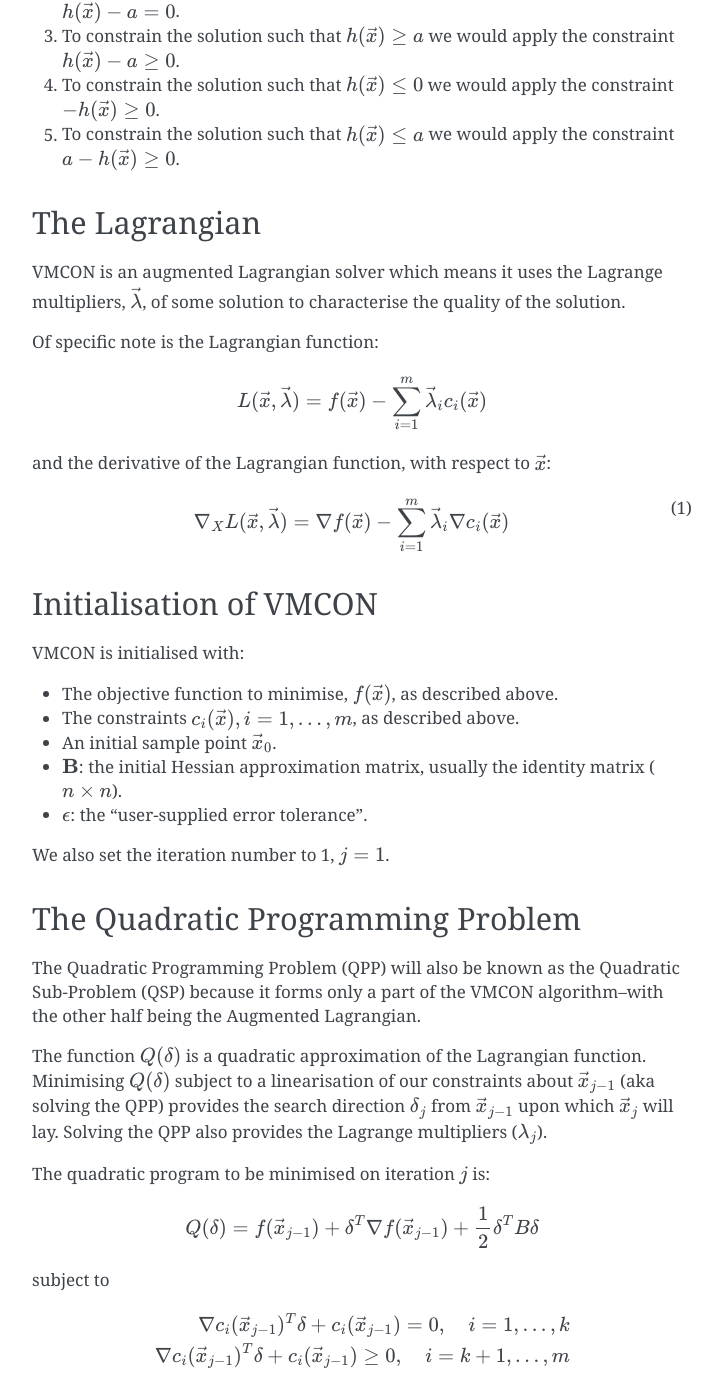
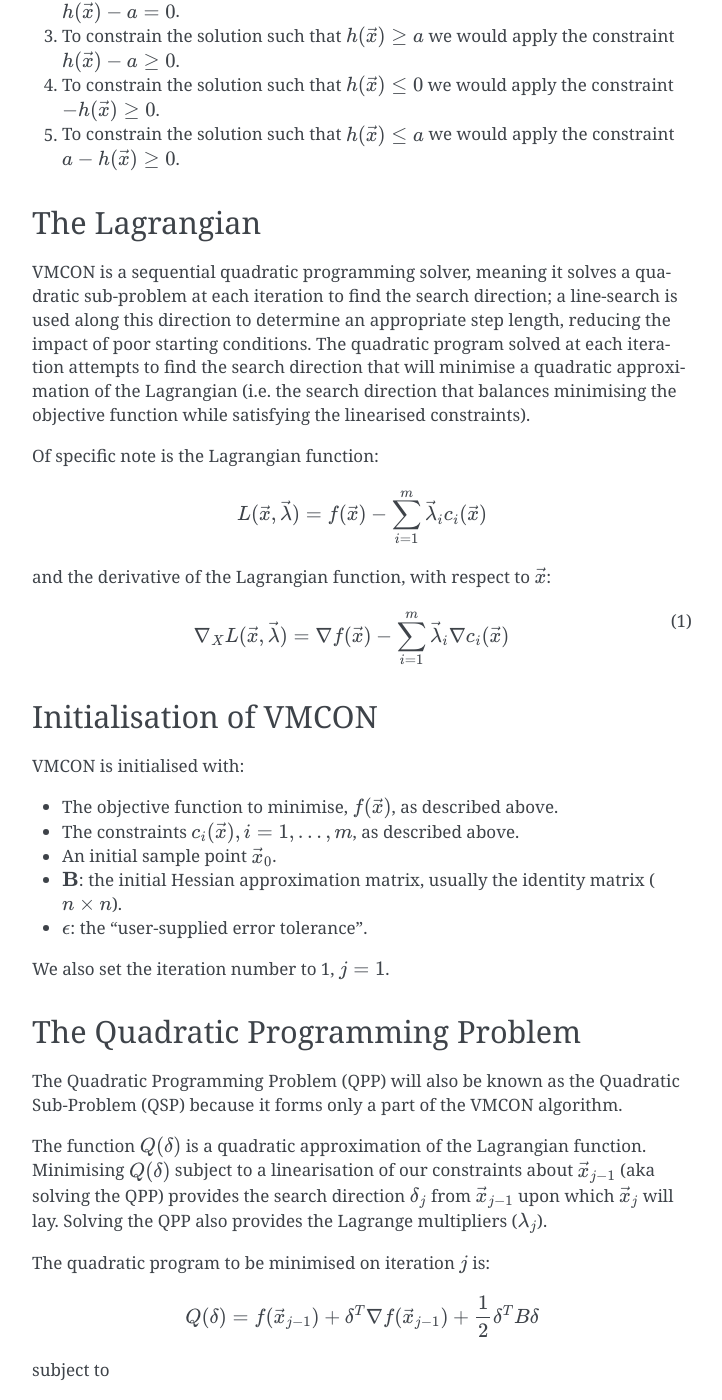
Before and after one commit to ukaea/PyVMCON, a Sphinx documentation site: the page built from docs/source/vmcon.rst, in a window 1280 px wide and 1400 px high, scrolled down 560 px. Shown: the whole window, without its empty margins (388-1110 px from the left). Built offline with Sphinx 7.4.7, drawn with Linux system fonts in a browser that asks for light colours; some of the changed text lies outside the part shown.

Commit message:
Correct documentation (#63)
* Ensure max_iter > 0

* Correct docstring types

* Refresh docs

* Add deprecation of namedtuples to class docstring

```diff
--- a/docs/source/vmcon.rst
+++ b/docs/source/vmcon.rst
@@ -26,8 +26,10 @@ Several facts are worth noting about problem formulation:
 
 The Lagrangian
 --------------
-VMCON is an augmented Lagrangian solver which means it uses the Lagrange multipliers, :math:`\vec{\lambda}`, of some
-solution to characterise the quality of the solution.
+VMCON is a sequential quadratic programming solver, meaning it solves a quadratic sub-problem at each iteration to find the search direction; a
+line-search is used along this direction to determine an appropriate step length, reducing the impact of poor starting conditions. The quadratic
+program solved at each iteration attempts to find the search direction that will minimise a quadratic approximation of the Lagrangian
+(i.e. the search direction that balances minimising the objective function while satisfying the linearised constraints).
 
 Of specific note is the Lagrangian function:
 
@@ -56,7 +58,7 @@ We also set the iteration number to 1, :math:`j=1`.
 The Quadratic Programming Problem
 ---------------------------------
 The Quadratic Programming Problem (QPP) will also be known as the Quadratic Sub-Problem (QSP) because it forms only a part of the
-VMCON algorithm--with the other half being the Augmented Lagrangian.
+VMCON algorithm.
 
 The function :math:`Q(\delta)` is a quadratic approximation of the Lagrangian function.
 Minimising :math:`Q(\delta)` subject to a linearisation of our constraints about :math:`\vec{x}_{j-1}` (aka solving the QPP)
@@ -128,7 +130,7 @@ Once the line search exits, we have found our optimal value and :math:`\alpha_j
 On each iteration of the line search, we revise :math:`\alpha` using a quadratic approximation:
 
 .. math::
-    \alpha = min\left(0.1\alpha, \frac{-\alpha^2}{\phi(\alpha) - \phi(0) - \alpha(\phi(1) - \phi(0))}\right)
+    \alpha = min\left(0.1\alpha, \frac{-0.5\alpha^2}{\phi(\alpha) - \phi(0) - \alpha(\phi(1) - \phi(0))}\right)
 
 
 The Broyden-Fletcher-Goldfarb-Shanno (BFGS) Quasi-Newton Update
```
Also changed, not shown: 2 other files.
